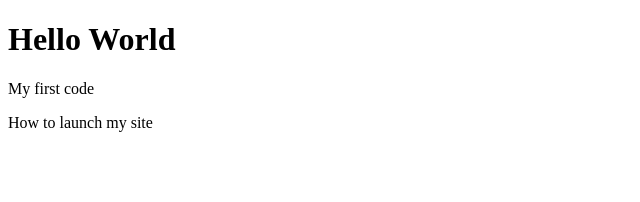
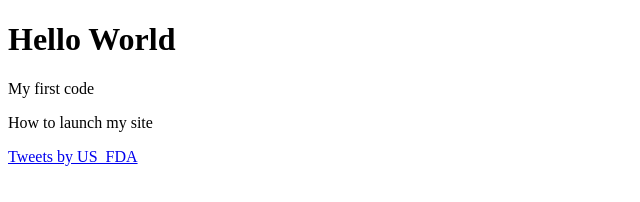
Before and after one commit to savy00713/myfirstfile, a plain HTML site: page index.html in a window 1280 px wide. Shown: the whole page, without its empty margins (0-640 px from the left). Drawn offline with Linux system fonts and the light colour scheme.

Commit message:
Update index.html

```diff
--- a/index.html
+++ b/index.html
@@ -16,6 +16,7 @@
         <h1>Hello World</h1>
         <p> My first code </p>
         <p> How to launch my site </p>
+        <a class="twitter-timeline" data-width="220" data-height="400" data-theme="dark" href="https://twitter.com/US_FDA?ref_src=twsrc%5Etfw">Tweets by US_FDA</a> <script async src="https://platform.twitter.com/widgets.js" charset="utf-8"></script>
 
 
         <script src="" async defer></script>
```
